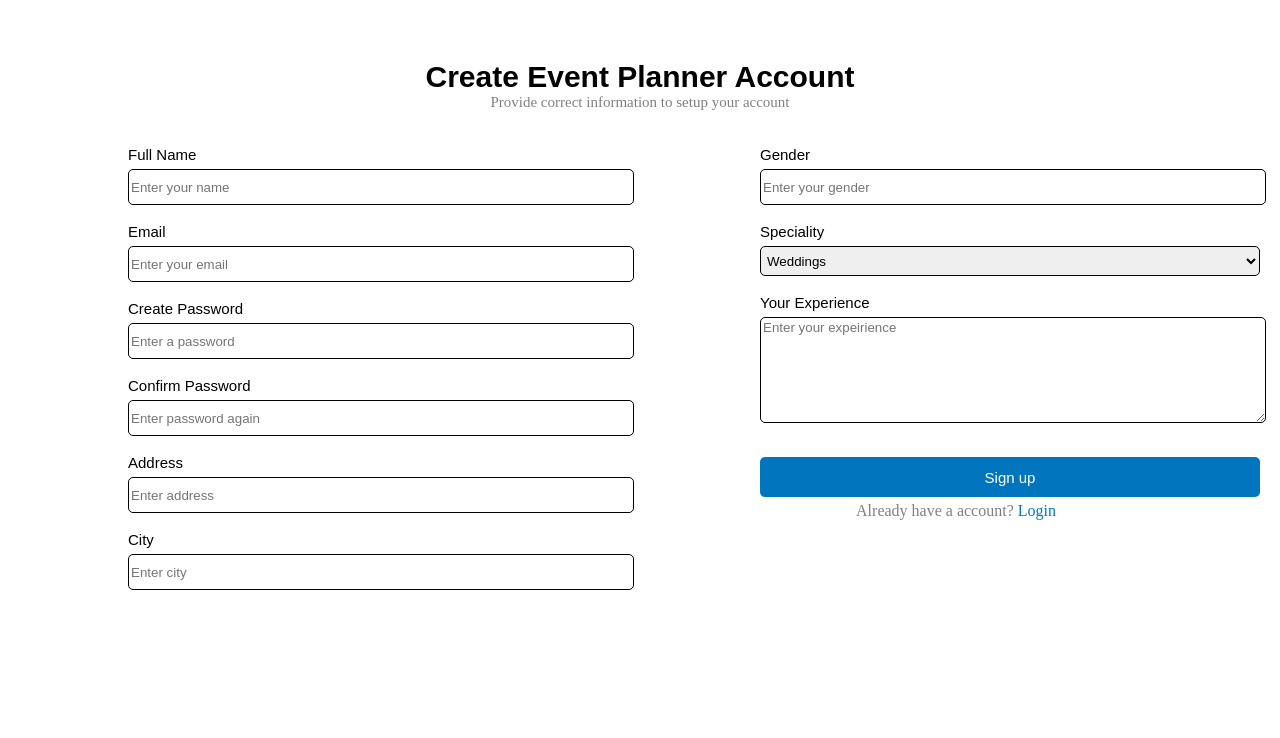
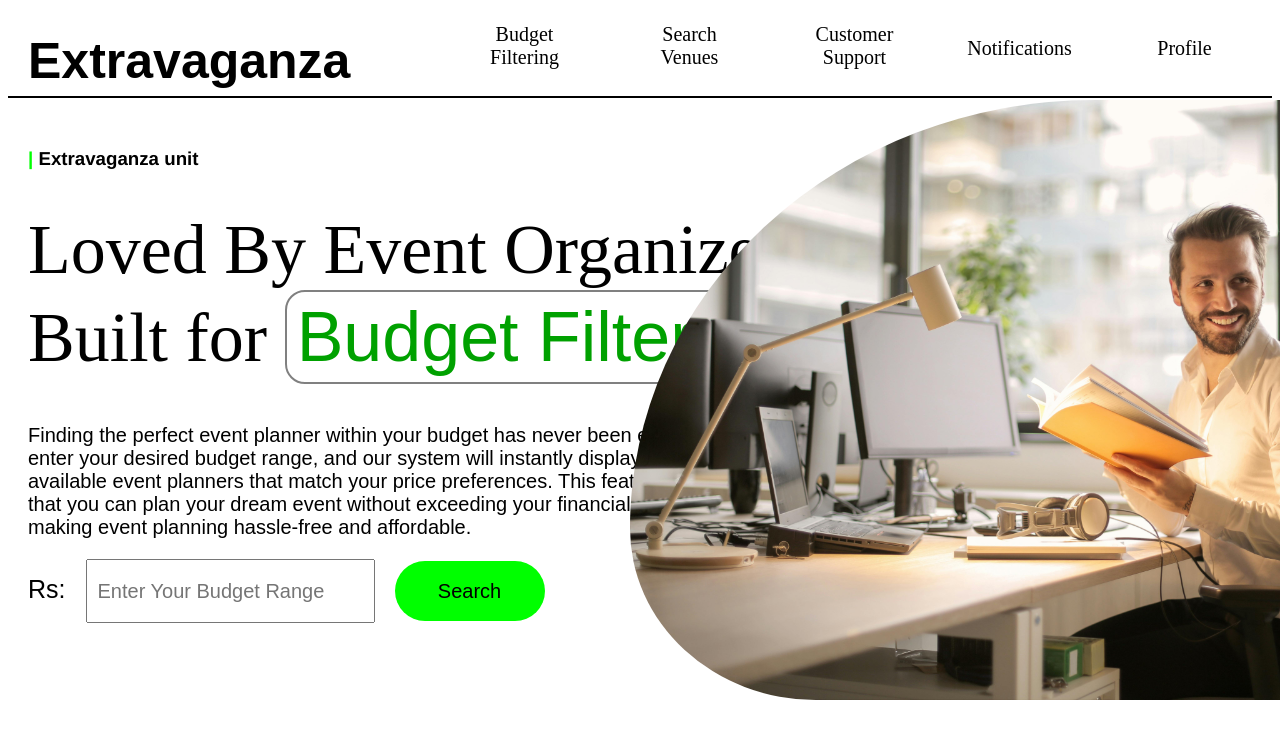
Before and after one commit to udanilokuhetti92/EventExtravaganza-Frontend, a React (Vite) app: page / in a window 1280 px wide. Shown: the top 738 px of the page. Built offline with nearby package versions, Linux system fonts and the light colour scheme.

Commit message:
make changes

```diff
--- a/src/components/log_in/event_planner_login/event_planner_login.jsx
+++ b/src/components/log_in/event_planner_login/event_planner_login.jsx
@@ -60,7 +60,7 @@ export default function event_planner_login() {
 
           <br />
 
-          <button className={styles.b1}>Sign up</button>
+          <button className={styles.b1} type='submit'>Sign up</button>
           <p className={styles.p2}>Already have a account? <span className={styles.span}>Login</span></p>
 
         </div>
--- a/src/components/navigation/navigation.jsx
+++ b/src/components/navigation/navigation.jsx
@@ -1,18 +1,18 @@
 import React from 'react'
-import '../navigation/navigation.css'
+import styles from '../navigation/navigation.module.css'
 
 export default function () {
   return (
-    <div className='nav'>
-        <div className='navbox'>
-            <h1 className='h1'>Extravaganza</h1>
+    <div className={styles.nav}>
+        <div className={styles.navbox}>
+            <h1 className={styles.h1}>Extravaganza</h1>
 
-            <ul className='list'>
-                <li className='li'>Budget <br/> Filtering</li>
-                <li className='li'>Search <br/> Venues</li>
-                <li className='li'>Customer <br/> Support</li>
-                <li className='list2'>Notifications</li>
-                <li className='list2'>Profile</li>
+            <ul className={styles.list}>
+                <li className={styles.li}>Budget <br/> Filtering</li>
+                <li className={styles.li}>Search <br/> Venues</li>
+                <li className={styles.li}>Customer <br/> Support</li>
+                <li className={styles.list2}>Notifications</li>
+                <li className={styles.list2}>Profile</li>
             </ul>
         </div>
         <hr style={{ border: "1px solid black" }} />
--- a/src/components/navigation/navigation.css
+++ b/src/components/navigation/navigation.module.css
@@ -2,7 +2,6 @@
     font-size: 50px;
     margin-left: 20px;
     color: black;
-
 }
 
 
--- a/src/main.jsx
+++ b/src/main.jsx
@@ -9,9 +9,9 @@ import Event_Planner_Login from './components/log_in/event_planner_login/event_p
 createRoot(document.getElementById('root')).render(
   <StrictMode>
     {/* <Home_page/> */}
-    {/* <BudgetFiltering/> */}
+    <BudgetFiltering/>
     {/* <Event_Organizer_Login/> */}
-    <Event_Planner_Login/>
+    {/* <Event_Planner_Login/> */}
 
   </StrictMode>
 )
```
